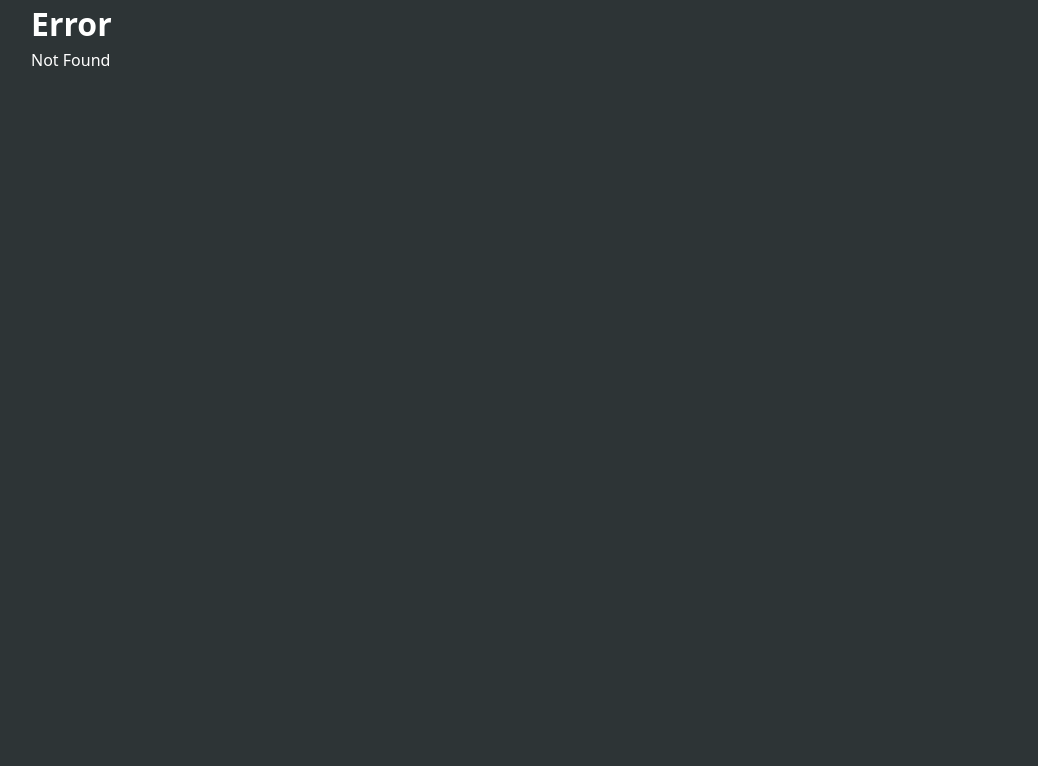
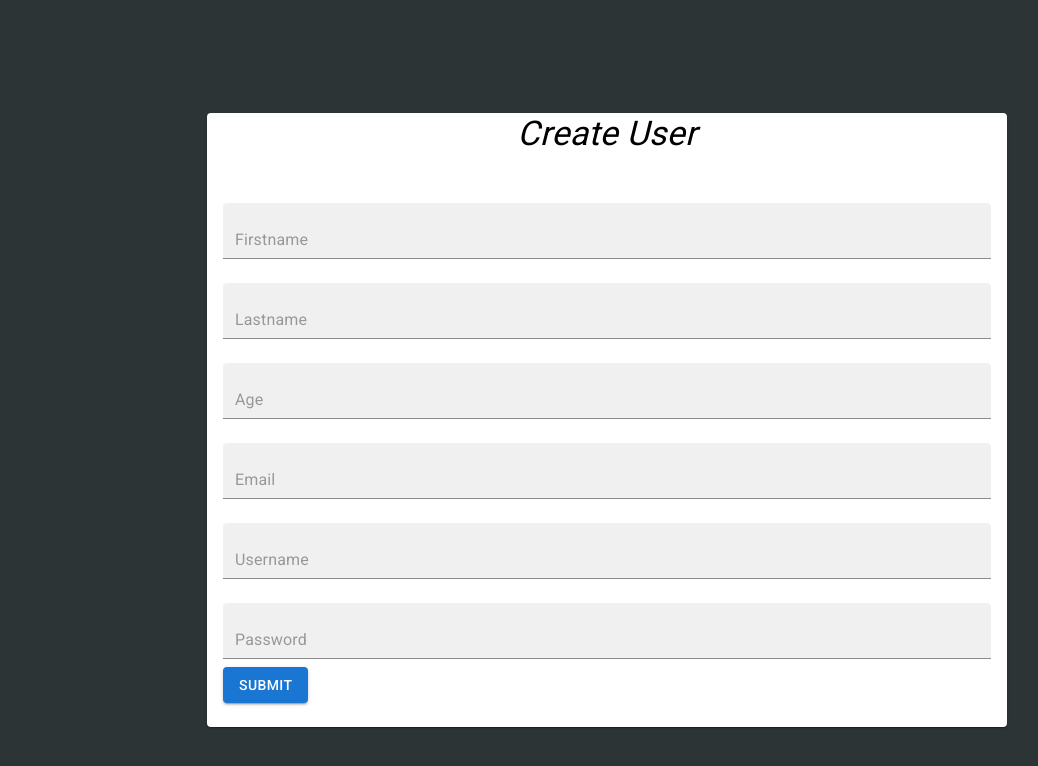
Before and after one commit to valenn0101/to-do-app-frontend, a React (Vite) app: page /register in a window 1280 px wide. Before the commit this address had no page. Shown: the top 766 px of the page, without its empty margins (33-1071 px from the left). Built offline with nearby package versions, Linux system fonts and the light colour scheme.

Commit message:
Feat: Regist

```diff
--- /dev/null
+++ b/src/components/RegisterForm/RegisterForm.tsx
@@ -0,0 +1,133 @@
+import {
+  Button,
+  Card,
+  CardContent,
+  Grid,
+  TextField,
+  Typography,
+} from "@mui/material";
+import React, { useState } from "react";
+
+type FormType = {
+  firstName: string;
+  lastName: string;
+  age: number | null;
+  email: string;
+  username: string;
+  password: string;
+};
+
+const RegisterForm = () => {
+  const [formData, setFormData] = useState<FormType>({
+    firstName: "",
+    lastName: "",
+    age: null,
+    email: "",
+    username: "",
+    password: "",
+  });
+
+  const dataForm = (e: React.ChangeEvent<HTMLInputElement>) => {
+    setFormData({ ...formData, [e.target.name]: e.target.value });
+  };
+  const handleSubmit = (e: React.FormEvent<HTMLFormElement>) => {
+    e.preventDefault();
+
+    console.log(formData);
+  };
+  return (
+    <Grid
+      container
+      direction="column"
+      alignItems="center"
+      justifyContent="center"
+      sx={{ minHeight: "90vh", mt: 5, mb: 5 }}
+    >
+      <Grid item xs={3}>
+        <Card sx={{ mt: 5, width: 800 }}>
+          <Typography
+            variant="h4"
+            textAlign={"center"}
+            sx={{ color: "black", mb: 2, fontStyle: "italic" }}
+          >
+            Create User
+          </Typography>
+          <CardContent>
+            <form onSubmit={handleSubmit}>
+              <TextField
+                fullWidth
+                required
+                variant="filled"
+                placeholder="Firstname"
+                type="text"
+                margin="normal"
+                name="firstName"
+                onChange={dataForm}
+              />
+              <TextField
+                fullWidth
+                required
+                variant="filled"
+                placeholder="Lastname"
+                rows={4}
+                type="text"
+                margin="normal"
+                name="lastName"
+                onChange={dataForm}
+              />
+              <TextField
+                fullWidth
+                required
+                variant="filled"
+                placeholder="Age"
+                rows={4}
+                type="number"
+                margin="normal"
+                name="age"
+                onChange={dataForm}
+              />
+              <TextField
+                fullWidth
+                required
+                variant="filled"
+                placeholder="Email"
+                rows={4}
+                type="email"
+                margin="normal"
+                name="email"
+                onChange={dataForm}
+              />
+              <TextField
+                fullWidth
+                required
+                variant="filled"
+                placeholder="Username"
+                rows={4}
+                type="text"
+                margin="normal"
+                name="username"
+                onChange={dataForm}
+              />
+              <TextField
+                fullWidth
+                required
+                variant="filled"
+                placeholder="Password"
+                rows={4}
+                type="password"
+                margin="normal"
+                name="password"
+                onChange={dataForm}
+              />
+              <Button variant="contained" type="submit">
+                Submit
+              </Button>
+            </form>
+          </CardContent>
+        </Card>
+      </Grid>
+    </Grid>
+  );
+};
+
+export default RegisterForm;
--- a/src/main.tsx
+++ b/src/main.tsx
@@ -9,6 +9,7 @@ import CreateTask from "./pages/CreateTask";
 import Error from "./pages/Error";
 import Home from "./pages/Home";
 import Login from "./pages/Login";
+import Register from "./pages/Register";
 
 const router = createBrowserRouter([
   {
@@ -31,6 +32,11 @@ const router = createBrowserRouter([
     element: <CreateProject />,
     errorElement: <Error />,
   },
+  {
+    path: "/register",
+    element: <Register />,
+    errorElement: <Error />,
+  },
 ]);
 
 const container = document.getElementById("root");
--- a/src/pages/Login.tsx
+++ b/src/pages/Login.tsx
@@ -8,6 +8,7 @@ import {
   Typography,
 } from "@mui/material";
 import React, { useState } from "react";
+import { Link } from "react-router-dom";
 
 type LoginType = {
   username: string;
@@ -89,7 +90,7 @@ const Login: React.FC = () => {
                 variant="contained"
                 sx={{ mt: 1.5, mb: 3 }}
               >
-                Register
+                <Link to="/register">Register</Link>
               </Button>
             </Box>
           </Paper>
--- /dev/null
+++ b/src/pages/Register.tsx
@@ -0,0 +1,14 @@
+import React from "react";
+
+import Navbar from "@/components/Navbar/Navbar";
+import RegisterForm from "@/components/RegisterForm/RegisterForm";
+
+function Register() {
+  return (
+    <>
+      <RegisterForm />
+    </>
+  );
+}
+
+export default Register;
```
